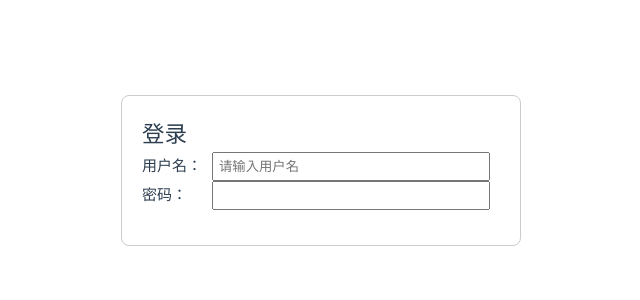
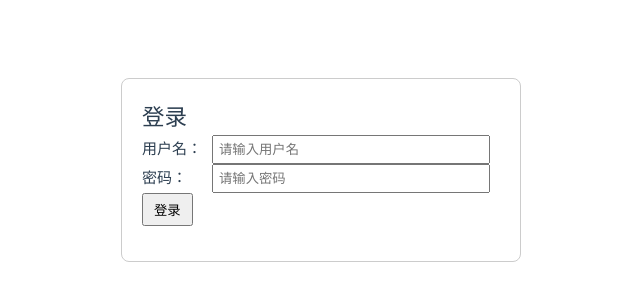
Before and after one commit to xixuetameng/book_store_web, a Vue app: page /login in a window 1280 px wide. Shown: the part 230-530 px from the top of the page, without its empty margins (119-759 px from the left). Built offline with nearby package versions, Linux system fonts and the light colour scheme.

Commit message:
登录连上了

```diff
--- a/src/api/auth.ts
+++ b/src/api/auth.ts
@@ -8,5 +8,5 @@ export interface LoginData
 
 export function login(data:LoginData)
 {
-    return request.post("/auth/login", data)
+    return request.post("/Auth/login", data)
 }
--- a/src/views/Login.vue
+++ b/src/views/Login.vue
@@ -13,9 +13,10 @@ const handleLogin=async ()=>
     const response=await login({nickname:nickname.value,password:password.value})
     console.log(response)
   }
-  catch (e)
+  catch (err:any)
   {
-
+    console.log(err)
+    errorMessage.value=err?.response?.data?.message||"登录失败"
   }
 }
 </script>
@@ -28,9 +29,11 @@ const handleLogin=async ()=>
         <label>用户名：</label>
         <input v-model="nickname" type="text" placeholder="请输入用户名" required/>
         <label>密码：</label>
-        <input v-model="password" type="text" required/>
+        <input v-model="password" type="password" placeholder="请输入密码" required/>
+        <button type="submit">登录</button>
       </div>
     </form>
+    <p v-if="errorMessage" class="error">{{errorMessage}}</p>
   </div>
 </template>
 
@@ -61,5 +64,8 @@ button
 {
   padding: 5px 10px;
 }
-
+.error
+{
+  color: red;
+}
 </style>
```
